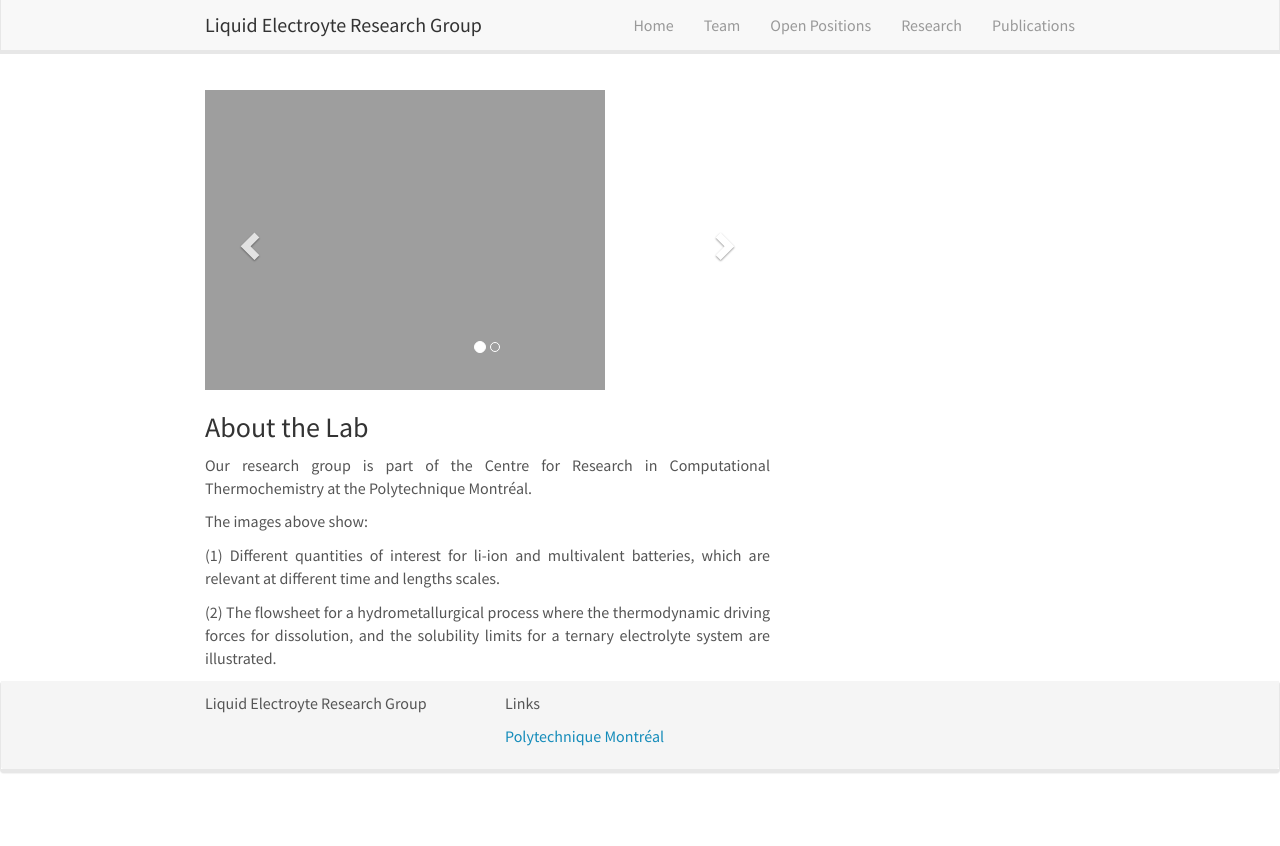
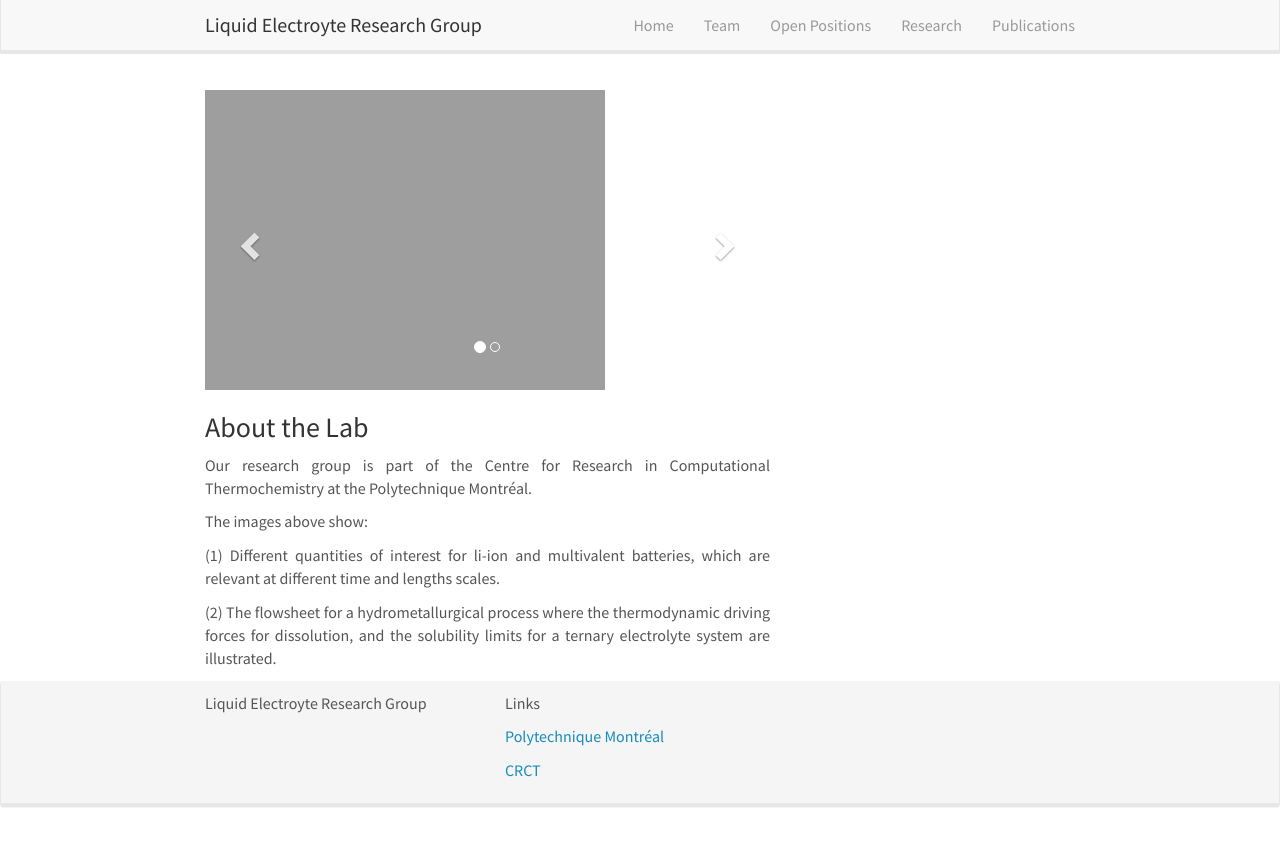
Before and after one commit to LECRCT/website, a Jekyll site: the page built from _pages/home.md, in a window 1280 px wide. Shown: the top 846 px of the page. Built offline with Jekyll 4.4.1, drawn with Linux system fonts in a browser that asks for light colours; nearby versions of some CDN libraries.

Commit message:
Update footer.html

```diff
--- a/_includes/footer.html
+++ b/_includes/footer.html
@@ -11,6 +11,9 @@
 				<ul class="list-unstyled">
 					<li><a href="https://www.polymtl.ca/">Polytechnique Montréal</a></li>
 				</ul>
+				<ul class="list-unstyled">
+					<li><a href="https://www.crct.polymtl.ca/">CRCT</a></li>
+				</ul>
 			</div>
 
 		</div>
```
